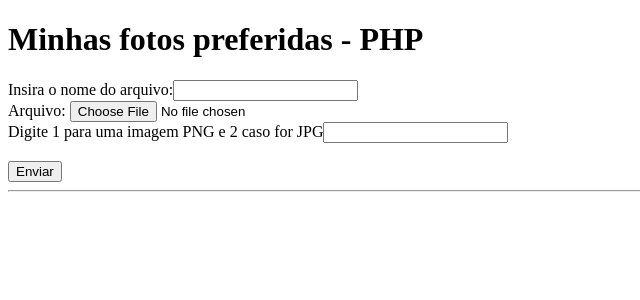
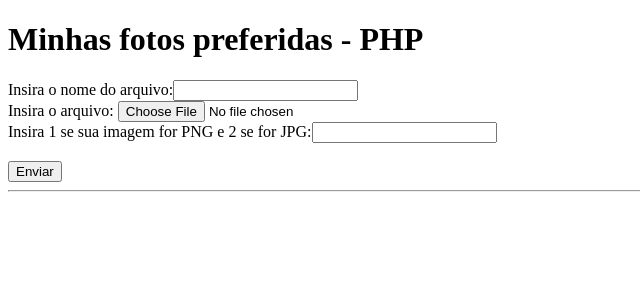
Before and after one commit to rafaelasilverio/php-MySql-pw, a PHP site: page / in a window 1280 px wide. Shown: the top 300 px of the page, without its empty margins (0-640 px from the left). Run offline with PHP 8.4, Linux system fonts and the light colour scheme; data that the repository does not hold is empty.

Commit message:
alterando texto

```diff
--- a/index.php
+++ b/index.php
@@ -9,9 +9,9 @@
         <div>
             <form action="upload.php" method="post" enctype="multipart/form-data">
                 <label for="arquivo">Insira o nome do arquivo:<input type = "text" name = "nome"/><br></label>
-                <label for="arquivo">Arquivo:</label> <input type="file" name="arquivo" id="arquivo" />
+                <label for="arquivo">Insira o arquivo:</label> <input type="file" name="arquivo" id="arquivo" />
                 <br>
-                <label>Digite 1 para uma imagem PNG e 2 caso for JPG<input type = "number" name = "tipo" width= "10px"><label>
+                <label>Insira 1 se sua imagem for PNG e 2 se for JPG:<input type = "number" name = "tipo"><label>
                 <!-- <label> </label>
                 <label>PNG<input type="radio" name ="tipo" value = "png"></label>
                 <label> </label>
--- a/upload.php
+++ b/upload.php
@@ -20,10 +20,10 @@ if (substr($_FILES['arquivo']['name'], -3) == "png" ||substr($_FILES['arquivo'][
         mysqli_query($conexao, $sqlstring);
         header('Location: index.php');
     } else {
-        echo "Não ouve êxito ao gravar a imagem";
+        echo "Erro ao gravar a imagem";
     }
 } else {
-    echo "O tipo da imagem não é válido!";
+    echo "A imagem deve ser png ou jpg";
 }
 
 
```
